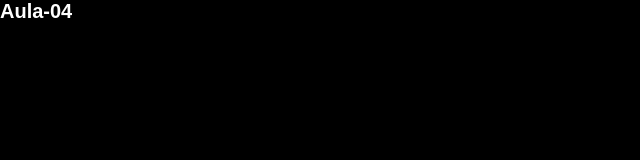
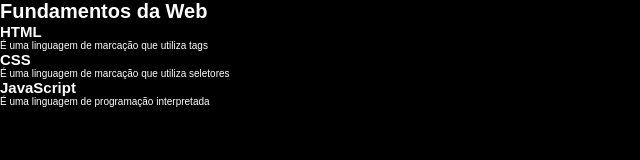
Before and after one commit to romulorosadev/2024-pcdevs-fundamentos-web, a plain HTML site: page Aula-10/index.html in a window 1280 px wide. Shown: the whole page, without its empty margins (0-640 px from the left). Drawn offline with Linux system fonts and the light colour scheme.

Commit message:
html inserção de section para textos JS

```diff
--- a/Aula-10/index.html
+++ b/Aula-10/index.html
@@ -1,15 +1,33 @@
 <!DOCTYPE html>
 <html lang="pt-BR">
+
 <head>
   <meta charset="UTF-8">
   <meta name="viewport" content="width=device-width, initial-scale=1.0">
-  <meta name="author" content="Romulo Guilherme Rosa @romulorosadev">
+  <meta name="author" content="Romulo Guilherme Rosa | @romulorosadev">
+  <title>Aula-10</title>
   <link rel="stylesheet" href="./css/styles.css">
-  <title>Aula-04</title>
 </head>
+
 <body>
-  <h1>Aula-04</h1>
+  <h1>Fundamentos da Web</h1>
+
+  <section>
+    <h1>HTML</h1>
+    <p>É uma linguagem de marcação que utiliza tags</p>
+  </section>
+
+  <section>
+    <h1>CSS</h1>
+    <p>É uma linguagem de marcação que utiliza seletores</p>
+  </section>
+
+  <section>
+    <h1>JavaScript</h1>
+    <p>É uma linguagem de programação interpretada</p>
+  </section>
 
   <script src="./js/app.js"></script>
 </body>
+
 </html>
```
